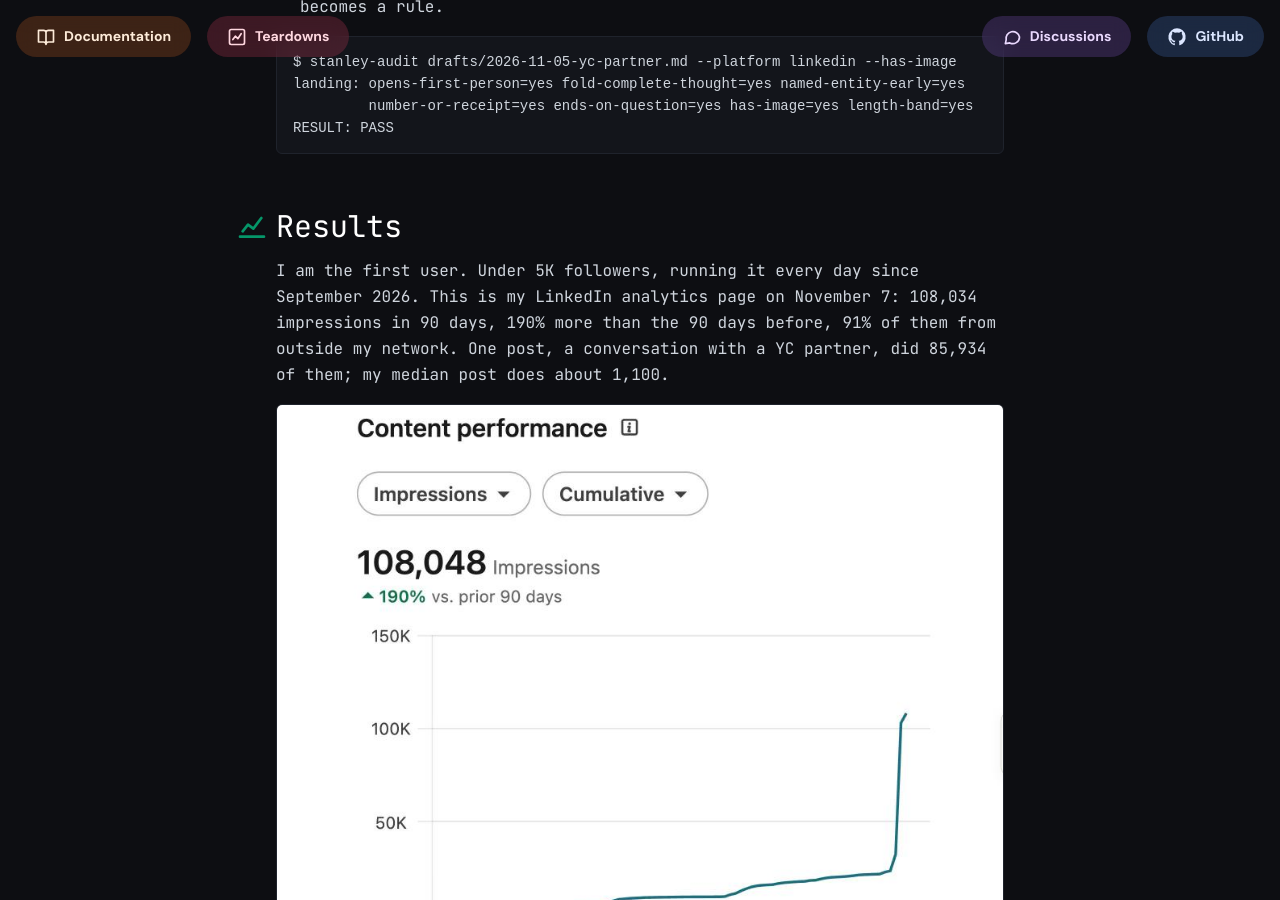
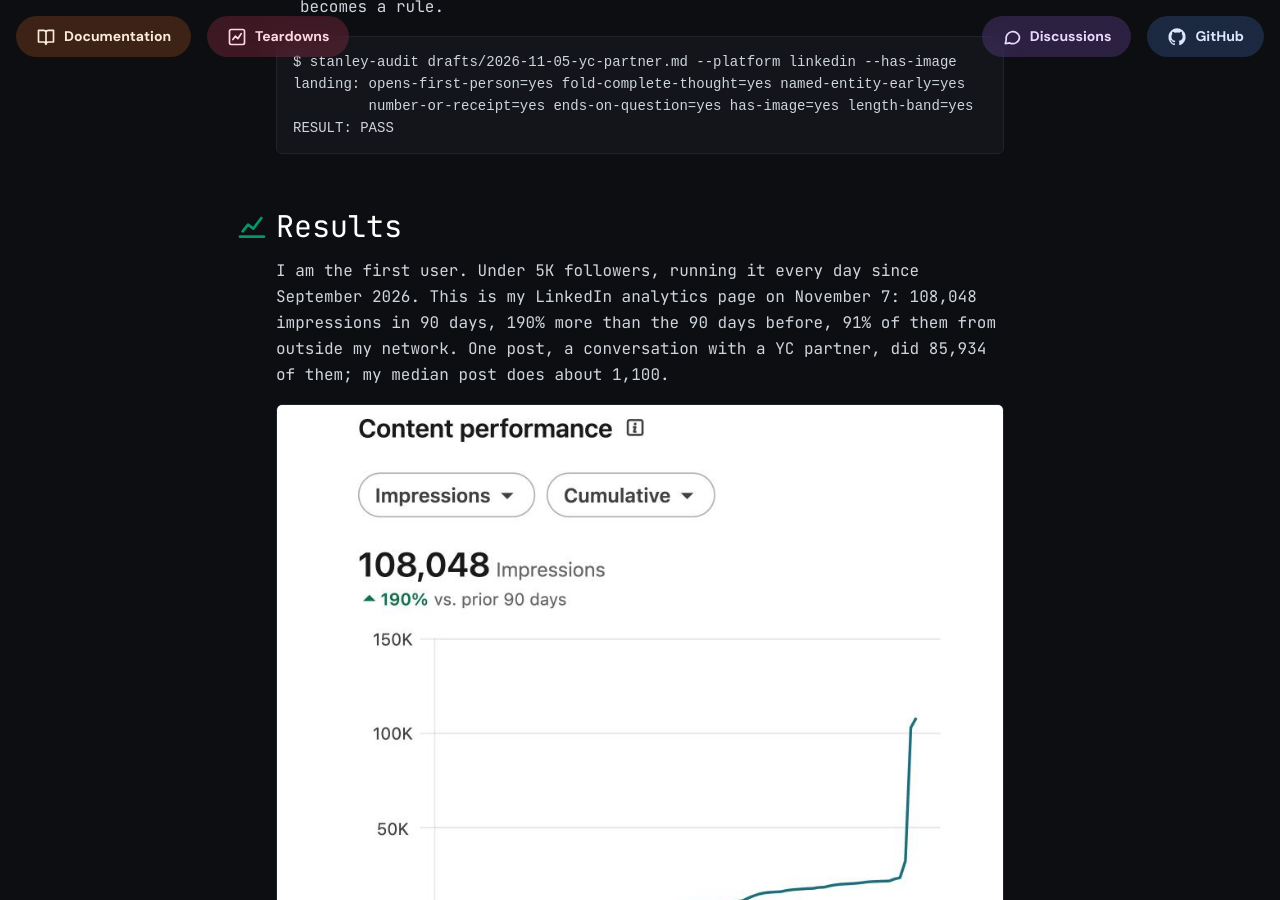
Before and after one commit to Harmix/open-stanley, a Jekyll site: the page docs/index.html, which Jekyll copies as it is, in a window 1280 px wide and 900 px high, scrolled down 1404 px. Built offline with Jekyll 4.4.1, drawn with Linux system fonts in a browser that asks for light colours.

Commit message:
site: results screenshot as real PNG, cropped; 108,048 in the landing text
Co-Authored-By: Claude Fable 5.1 <noreply@anthropic.com>
Claude-Session: https://claude.ai/code/session_01DDQzb8QQirfHsjgJeXMfFh

```diff
--- a/docs/index.html
+++ b/docs/index.html
@@ -59,8 +59,8 @@ RESULT: PASS</pre>
 
 <section id="results">
 <h2><svg class="green" viewBox="0 0 24 24" fill="none" stroke="currentColor" stroke-width="2" stroke-linecap="round" stroke-linejoin="round"><path d="M3 20h18M5 16l4-5 4 3 6-8"/></svg>Results</h2>
-<p>I am the first user. Under 5K followers, running it every day since September 2026. This is my LinkedIn analytics page on November 7: 108,034 impressions in 90 days, 190% more than the 90 days before, 91% of them from outside my network. One post, a conversation with a YC partner, did 85,934 of them; my median post does about 1,100.</p>
-<img class="shot" src="results-90d.png" alt="LinkedIn content analytics: 108,034 impressions in 90 days, up 190%, flat until October and near vertical in the first week of November">
+<p>I am the first user. Under 5K followers, running it every day since September 2026. This is my LinkedIn analytics page on November 7: 108,048 impressions in 90 days, 190% more than the 90 days before, 91% of them from outside my network. One post, a conversation with a YC partner, did 85,934 of them; my median post does about 1,100.</p>
+<img class="shot" src="results-90d.png" alt="LinkedIn content analytics: 108,048 impressions in 90 days, up 190%, flat until October and near vertical in the first week of November">
 </section>
 
 <section id="strategies">
```
Also changed, not shown: docs/results-90d.png.
